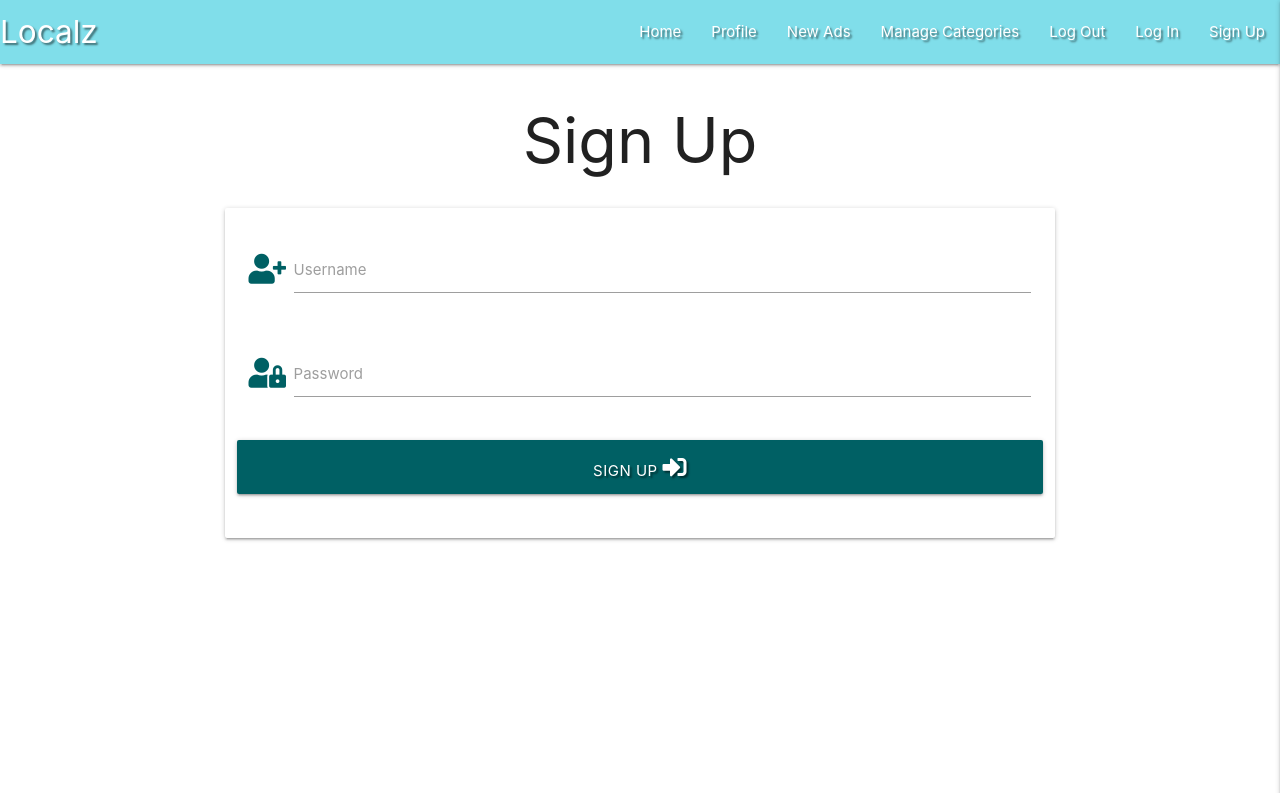
After one commit to Code-Institute-Submissions/OluwafemiAwosanya-LOCALZ_AugResub, a Flask app: page /signup in a window 1280 px wide. The commit adds this page. Shown: the top 793 px of the page. Run offline with Flask 2, Linux system fonts and the light colour scheme; some libraries are stand-ins or nearby versions.

Commit message:
Add Signup template

```diff
--- a/app.py
+++ b/app.py
@@ -4,6 +4,7 @@ from flask import (
     redirect, request, session, url_for)
 from flask_pymongo import PyMongo
 from bson.objectid import ObjectId
+from werkzeug.security import generate_password_hash, check_password_hash
 if os.path.exists("env.py"):
     import env
 
@@ -24,6 +25,11 @@ def get_ads():
     return render_template("business.html", ads=ads)
 
 
+@app.route("/signup", methods=["GET", "POST"])
+def signup():
+    return render_template("signup.html")
+
+
 if __name__ == "__main__":
     app.run(host=os.environ.get("IP"),
             port=int(os.environ.get("PORT")),
--- a/templates/base.html
+++ b/templates/base.html
@@ -26,7 +26,7 @@
 					<li><a href="#">Manage Categories</a></li>
 					<li><a href="#">Log Out</a></li>
 					<li><a href="#">Log In</a></li>
-					<li><a href="#">Sign Up</a></li>
+					<li><a href="{{ url_for('signup') }}">Sign Up</a></li>
 				</ul>
 			</div>
 		</nav>
@@ -40,7 +40,7 @@
             <li><a href="#">Manage Categories</a></li>
             <li><a href="#">Log Out</a></li>
             <li><a href="#">Log In</a></li>
-            <li><a href="#">Sign Up</a></li>
+            <li><a href="{{ url_for('signup') }}">Sign Up</a></li>
 		</ul>
 	</header>
 
--- /dev/null
+++ b/templates/signup.html
@@ -0,0 +1,35 @@
+{% extends "base.html" %}
+{% block content %}
+
+<h1 class="center-align">Sign Up</h1>
+
+<div class="row">
+    <form class="col s12 m8 offset-m2" method="POST" action="{{ url_for('signup') }}">
+        <div class="card-panel">
+            <!-- username -->
+            <div class="row">
+                <div class="input-field col s12">
+                    <i class="fas fa-user-plus prefix cyan-text text-darken-4"></i>
+                    <input id="username" name="username" type="text" class="validate" required>
+                    <label for="username">Username</label>
+                </div>
+            </div>
+            <!-- passowrd -->
+            <div class="row">
+                <div class="input-field col s12">
+                    <i class="fas fa-user-lock prefix cyan-text text-darken-4"></i>
+                    <input id="password" name="password" type="password" class="validate" required>
+                    <label for="password">Password</label>
+                </div>
+            </div>
+            <!-- sign up -->
+            <div class="row">
+                <button type="submit" class="col s12 btn-large cyan darken-4 text-shadow">
+                    Sign Up <i class="fas fa-sign-in-alt"></i>
+                </button>
+            </div>
+        </div>
+    </form>
+</div>
+
+{% endblock %}
```
